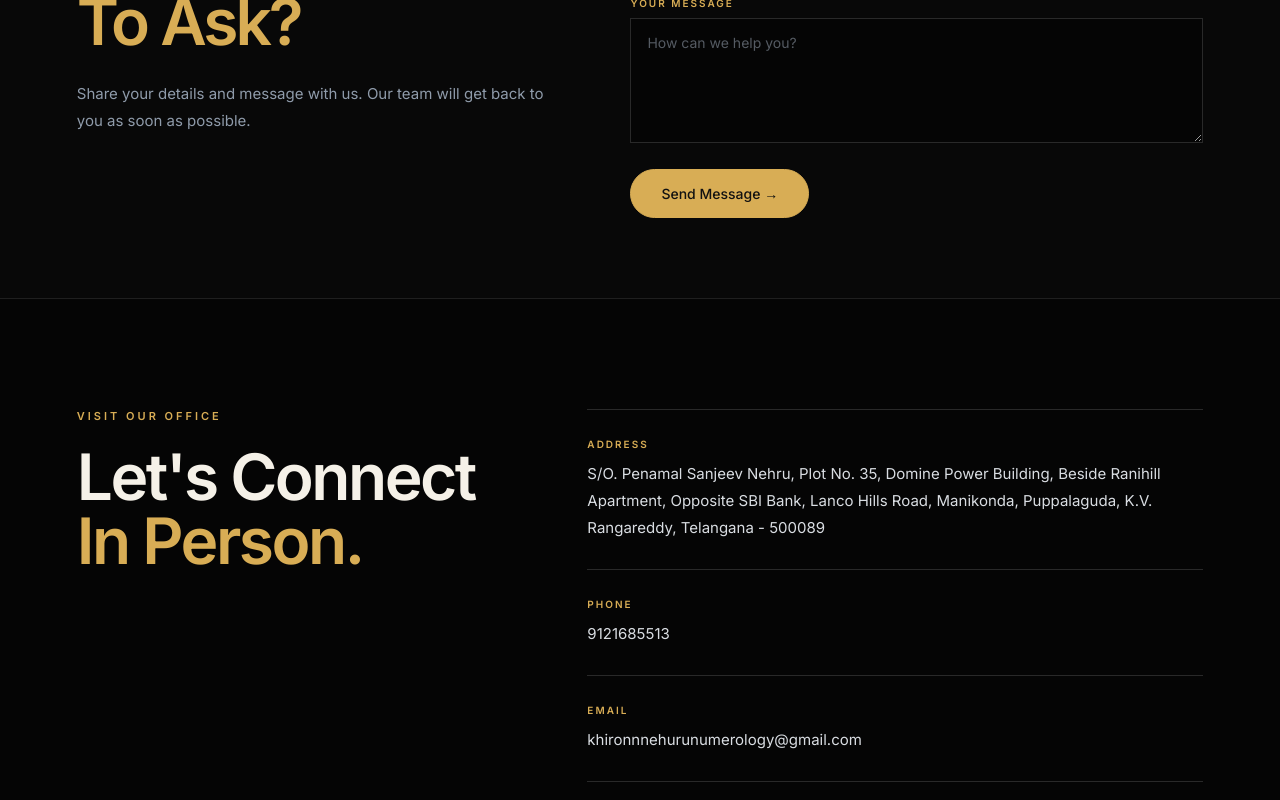
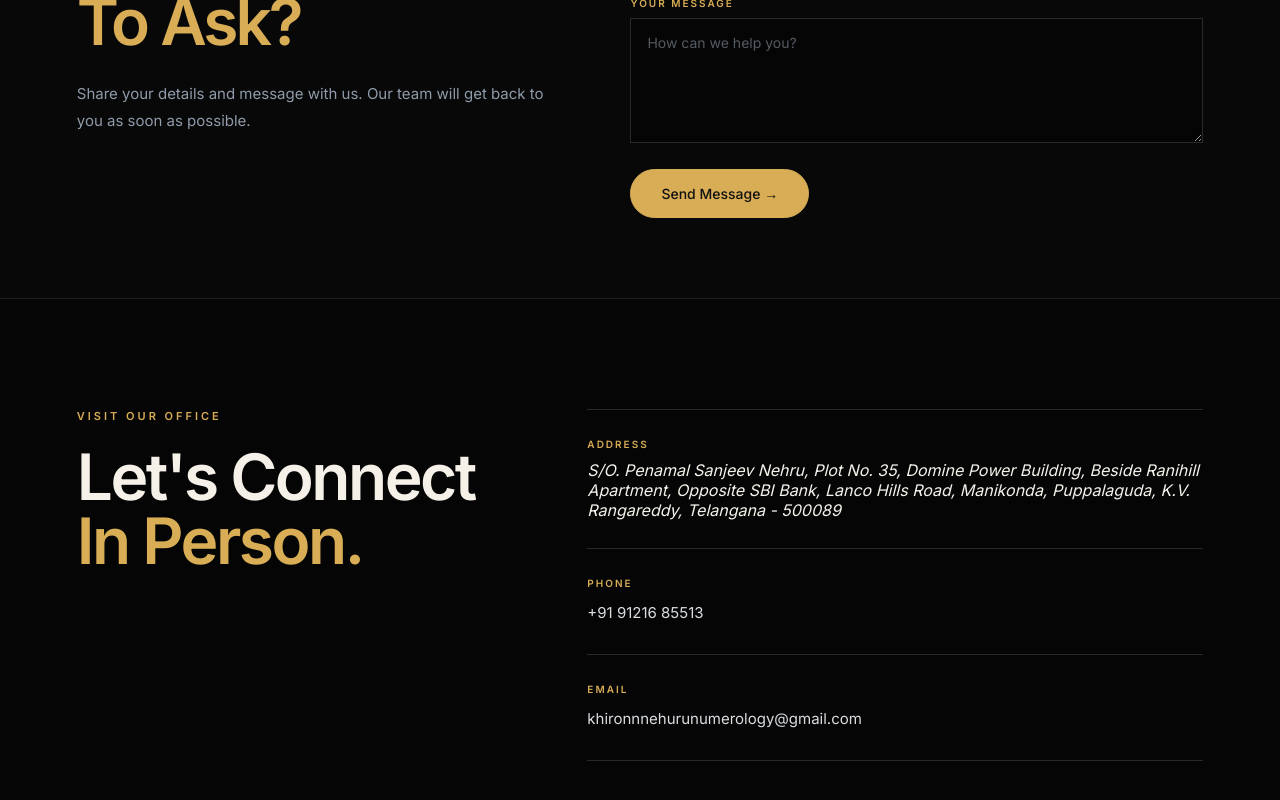
Before and after one commit to khironnnehurunumerology-art/khironn-neheru-numerology, a Next.js app: page /contact in a window 1280 px wide. Shown: the part 845-1645 px from the top of the page. Built offline with nearby package versions, Linux system fonts and the light colour scheme.

Commit message:
Improve contact office SEO and links

```diff
--- a/components/ContactOffice.tsx
+++ b/components/ContactOffice.tsx
@@ -19,23 +19,34 @@ export default function ContactOffice() {
 
           <div>
             <span>ADDRESS</span>
-            <p>
+
+            <address>
               S/O. Penamal Sanjeev Nehru, Plot No. 35,
               Domine Power Building, Beside Ranihill Apartment,
               Opposite SBI Bank, Lanco Hills Road, Manikonda,
               Puppalaguda, K.V. Rangareddy,
               Telangana - 500089
+            </address>
+          </div>
+
+          <div>
+            <span>PHONE</span>
+
+            <p>
+              <a href="tel:+919121685513">
+                +91 91216 85513
+              </a>
             </p>
           </div>
 
           <div>
-            <span>PHONE</span>
-            <p>9121685513</p>
-          </div>
+            <span>EMAIL</span>
 
-          <div>
-            <span>EMAIL</span>
-            <p>khironnnehurunumerology@gmail.com</p>
+            <p>
+              <a href="mailto:khironnnehurunumerology@gmail.com">
+                khironnnehurunumerology@gmail.com
+              </a>
+            </p>
           </div>
 
         </div>
```
